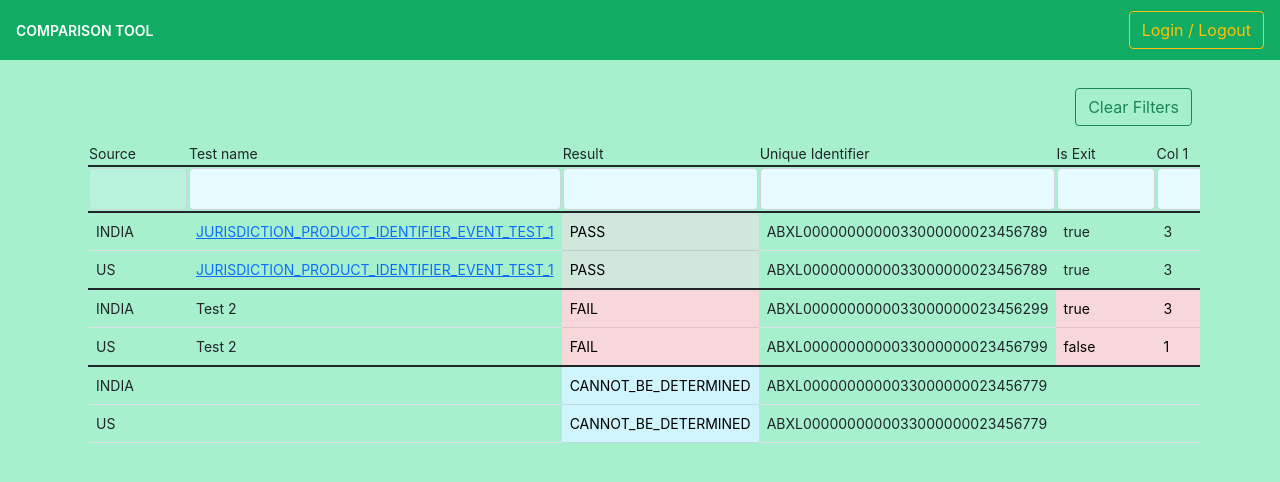
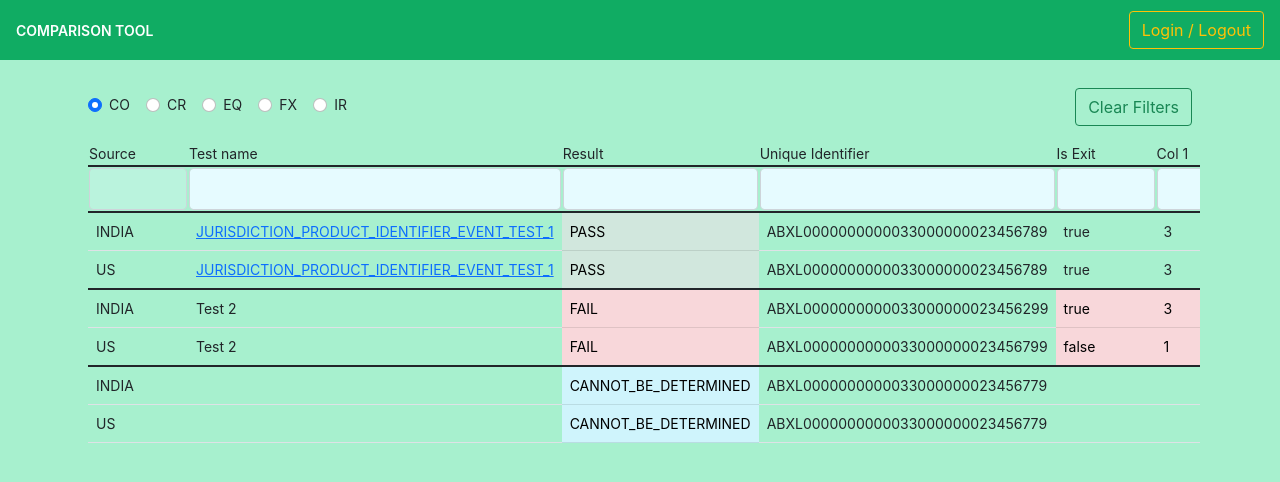
Before and after one commit to pks9862728888/angular-container-demo-helm, an Angular app: page / in a window 1280 px wide. Shown: the top 482 px of the page. Built offline with nearby package versions, Linux system fonts and the light colour scheme.

Commit message:
Applied product type filter

```diff
--- a/src/app/recon-result/recon-result.component.css
+++ b/src/app/recon-result/recon-result.component.css
@@ -9,6 +9,10 @@
     justify-content: space-between;
 }
 
+.form-check {
+    padding-right: 1rem;
+}
+
 .recon-result {
     width: calc(100vw - 10rem);
     height: calc(100vh - 10rem);
--- a/src/app/recon-result/recon-result.component.html
+++ b/src/app/recon-result/recon-result.component.html
@@ -1,6 +1,17 @@
 <div class="section">
     <div class="table-controls">
-        <div></div>
+        <div class="d-flex">
+            <div class="form-check" *ngFor="let product of productTypes; let idx=index;">
+                <input class="form-check-input" type="radio"
+                      (click)="filterProductData(product)"
+                      [checked]="product == appliedProductTypeFilter"
+                      name="productTypeFilter"
+                      [id]="'flexRadioDefault' + idx">
+                <label class="form-check-label" [for]="'flexRadioDefault' + idx">
+                    {{ product }}
+                </label>
+            </div>
+        </div>
         <div class="d-flex">
             <button class="btn btn-outline-success" (click)="clearDataFilter()">Clear Filters</button>
         </div>
--- a/src/app/recon-result/recon-result.component.ts
+++ b/src/app/recon-result/recon-result.component.ts
@@ -12,10 +12,13 @@ export class ReconResultComponent implements OnInit {
 
   responseData: ReconResultDataI;
   data: TableDataI;
-  dataFilter: string = 'CO';
+  appliedProductTypeFilter: string = 'CO';
+  productTypes: string[];
   clearDataFilterSubject: Subject<void>;
 
+
   constructor() {
+    this.productTypes = ['CO' , 'CR', 'EQ', 'FX', 'IR'];
     this.responseData = this.getEmptyResponseData();
     this.data = this.getEmptyDataNode();
     this.clearDataFilterSubject = new Subject<void>();
@@ -23,7 +26,7 @@ export class ReconResultComponent implements OnInit {
 
   ngOnInit(): void {
     this.responseData = this.getData();
-    this.filterData(this.dataFilter);
+    this.filterProductData(this.appliedProductTypeFilter);
   }
 
   clearDataFilter() {
@@ -90,7 +93,7 @@ export class ReconResultComponent implements OnInit {
     };
   }
 
-  filterData(dataFilter: string) {
+  filterProductData(dataFilter: string) {
     switch (dataFilter) {
       case 'CO':
         this.data = this.responseData.CO;
```
